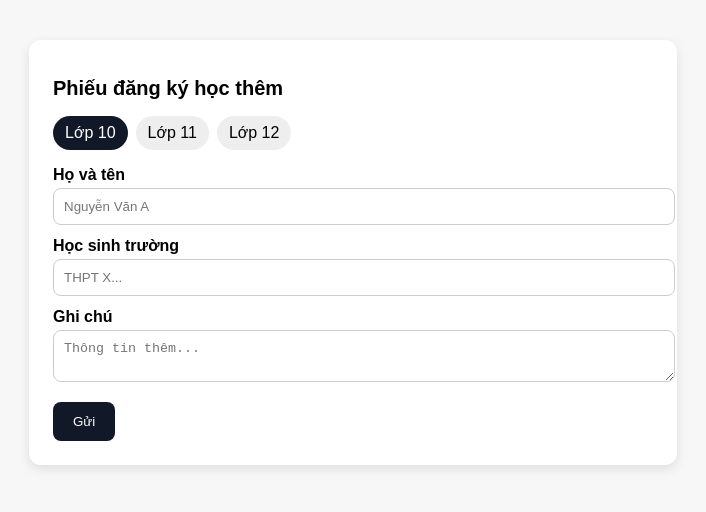
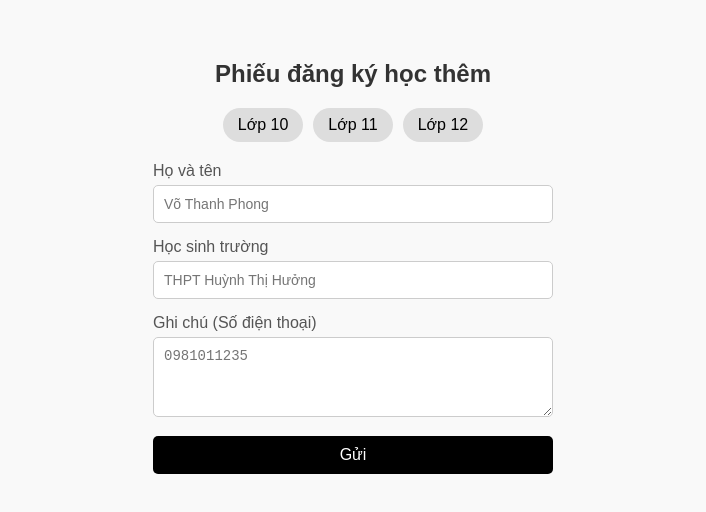
Before and after one commit to cohoilamgiau/danhsachhocthem, a plain HTML site: page index.html in a window 1280 px wide. Shown: the whole page, without its empty margins (287-993 px from the left). Drawn offline with Linux system fonts and the light colour scheme.

Commit message:
Update index.html

```diff
--- a/index.html
+++ b/index.html
@@ -1,92 +1,126 @@
-<!doctype html>
+<!DOCTYPE html>
 <html lang="vi">
 <head>
-  <meta charset="utf-8"/>
-  <meta name="viewport" content="width=device-width, initial-scale=1"/>
-  <title>Đăng ký học thêm</title>
+    <meta charset="UTF-8">
+    <title>Phiếu đăng ký học thêm</title>
     <style>
-    body { font-family: sans-serif; background:#f7f7f7; }
-    .container { max-width:600px; margin:40px auto; background:#fff; padding:24px; border-radius:12px; box-shadow:0 4px 12px rgba(0,0,0,0.1); }
-    h1 { font-size:20px; margin-bottom:16px; }
-    label { display:block; margin:12px 0 4px; font-weight:600; }
-    input, textarea, select { width:100%; padding:10px; border:1px solid #ccc; border-radius:8px; }
-    button { margin-top:16px; padding:12px 20px; border:none; border-radius:8px; background:#111827; color:#fff; cursor:pointer; }
-    .tabs { display:flex; gap:8px; margin-bottom:16px; }
-    .tab { padding:8px 12px; border-radius:999px; background:#eee; cursor:pointer; }
-    .tab.active { background:#111827; color:#fff; }
-    .toast { position:fixed; bottom:20px; right:20px; background:#111827; color:#fff; padding:12px 16px; border-radius:8px; opacity:0; transition:.3s; }
-    .toast.show { opacity:1; }
+        body {
+            font-family: Arial, sans-serif;
+            max-width: 400px;
+            margin: 20px auto;
+            padding: 20px;
+            background-color: #f9f9f9;
+        }
+        h2 {
+            text-align: center;
+            color: #333;
+        }
+        .radio-group {
+            display: flex;
+            justify-content: center;
+            gap: 10px;
+            margin-bottom: 20px;
+        }
+        .radio-group label {
+            background-color: #ddd;
+            padding: 8px 15px;
+            border-radius: 20px;
+            cursor: pointer;
+            transition: background-color 0.3s;
+        }
+        .radio-group label:hover {
+            background-color: #bbb;
+        }
+        .radio-group input[type="radio"] {
+            display: none;
+        }
+        .radio-group input[type="radio"]:checked + label {
+            background-color: #007bff;
+            color: white;
+        }
+        .form-group {
+            margin-bottom: 15px;
+        }
+        .form-group label {
+            display: block;
+            margin-bottom: 5px;
+            color: #555;
+        }
+        .form-group input,
+        .form-group textarea {
+            width: 100%;
+            padding: 10px;
+            border: 1px solid #ccc;
+            border-radius: 5px;
+            box-sizing: border-box;
+            font-size: 14px;
+        }
+        .form-group textarea {
+            height: 80px;
+            resize: vertical;
+        }
+        button {
+            width: 100%;
+            padding: 10px;
+            background-color: #000;
+            color: white;
+            border: none;
+            border-radius: 5px;
+            cursor: pointer;
+            font-size: 16px;
+        }
+        button:hover {
+            background-color: #333;
+        }
+        #response {
+            margin-top: 10px;
+            text-align: center;
+            color: green;
+        }
     </style>
 </head>
 <body>
-  <div class="container">
-    <h1>Phiếu đăng ký học thêm</h1>
-
-    <div class="tabs" id="sheetTabs">
-      <div class="tab active" data-target="Lop10">Lớp 10</div>
-      <div class="tab" data-target="Lop11">Lớp 11</div>
-      <div class="tab" data-target="Lop12">Lớp 12</div>
+    <h2>Phiếu đăng ký học thêm</h2>
+    <form id="studentForm" action="https://script.google.com/macros/s/AKfycbyURogpJK7nIESK5xDTiFQXCWpSFj-r6hdcwHxVXjjLwwUYajhvg8rvgjtz7zDZV6wW7A/exec" method="post">
+        <div class="radio-group">
+            <input type="radio" id="lop10" name="lop" value="10" required>
+            <label for="lop10">Lớp 10</label>
+            <input type="radio" id="lop11" name="lop" value="11">
+            <label for="lop11">Lớp 11</label>
+            <input type="radio" id="lop12" name="lop" value="12">
+            <label for="lop12">Lớp 12</label>
         </div>
-
-    <form id="form">
-      <label>Họ và tên</label>
-      <input id="fullName" required placeholder="Nguyễn Văn A"/>
-
-      <label>Học sinh trường</label>
-      <input id="school" placeholder="THPT X..."/>
-
-      <label>Ghi chú</label>
-      <textarea id="note" placeholder="Thông tin thêm..."></textarea>
-
-      <button type="submit" id="btnSubmit">Gửi</button>
+        <div class="form-group">
+            <label for="name">Họ và tên</label>
+            <input type="text" id="name" name="name" placeholder="Võ Thanh Phong" required>
+        </div>
+        <div class="form-group">
+            <label for="school">Học sinh trường</label>
+            <input type="text" id="school" name="school" placeholder="THPT Huỳnh Thị Hưởng" required>
+        </div>
+        <div class="form-group">
+            <label for="note">Ghi chú (Số điện thoại)</label>
+            <textarea id="note" name="note" placeholder="0981011235"></textarea>
+        </div>
+        <button type="submit">Gửi</button>
     </form>
-  </div>
-
-  <div class="toast" id="toast"></div>
+    <div id="response"></div>
 
     <script>
-    // ⚠️ Dán URL Web App của bạn vào đây (link /exec)
-    const GAS_URL = "https://script.google.com/macros/s/AKfycbzKUPRp4mHk5MUQtaQL2RJjfFMMeZTtsxd_Z5mfedA2BaRv8i7iubiUwjn5Iwr3jQq7Xw/exec";
-    let target = "Lop10";
-
-    const tabs = document.querySelectorAll('.tab');
-    tabs.forEach(tab=>{
-      tab.addEventListener('click', ()=>{
-        tabs.forEach(t=>t.classList.remove('active'));
-        tab.classList.add('active');
-        target = tab.dataset.target;
+        document.getElementById('studentForm').addEventListener('submit', function(event) {
+            event.preventDefault();
+            var formData = new FormData(this);
+            fetch(this.action, {
+                method: 'POST',
+                body: formData
+            }).then(response => response.text())
+              .then(text => {
+                  document.getElementById('response').textContent = text;
+                  this.reset();
+                  setTimeout(() => document.getElementById('response').textContent = '', 3000); // Xóa thông báo sau 3s
+              }).catch(error => {
+                  document.getElementById('response').textContent = 'Lỗi: ' + error;
               });
-    });
-
-    const form = document.getElementById('form');
-    const toast = document.getElementById('toast');
-
-    function showToast(msg){
-      toast.textContent = msg;
-      toast.classList.add('show');
-      setTimeout(()=>toast.classList.remove('show'),2500);
-    }
-
-    form.addEventListener('submit', async e=>{
-      e.preventDefault();
-      const payload = {
-        fullName: document.getElementById('fullName').value.trim(),
-        school: document.getElementById('school').value.trim(),
-        note: document.getElementById('note').value.trim(),
-        target
-      };
-      try {
-        const res = await fetch(GAS_URL,{
-          method:'POST',
-          headers:{'Content-Type':'application/json'},
-          body:JSON.stringify(payload)
-        });
-        const data = await res.json();
-        if(data.ok){ showToast("✅ Thành công!"); form.reset(); }
-        else { showToast("❌ Lỗi: "+data.error); }
-      } catch(err){
-        showToast("❌ Kết nối lỗi");
-      }
         });
     </script>
 </body>
```
Lines whose indentation alone changed are shown as unchanged.
